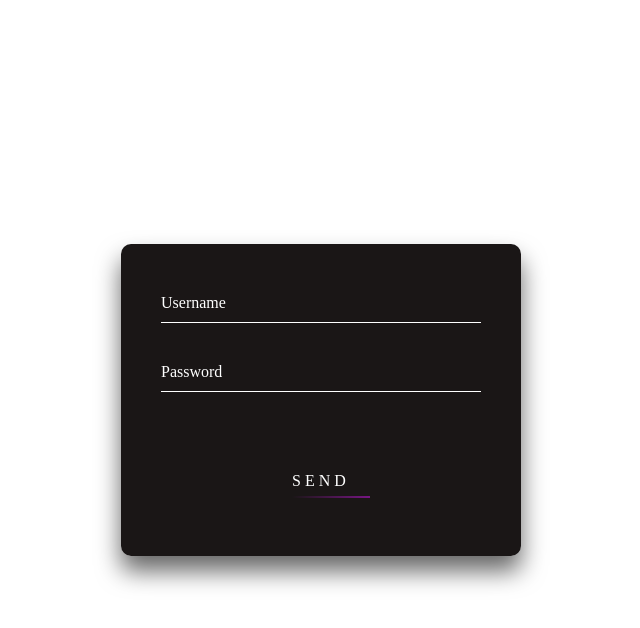
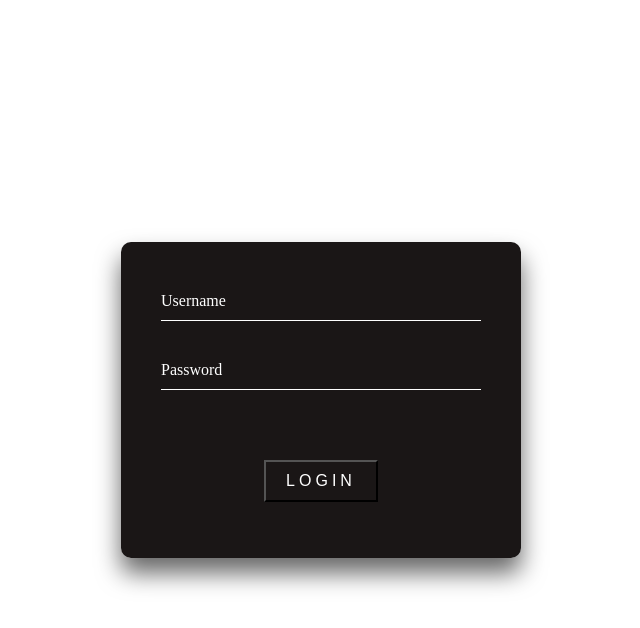
Before and after one commit to Pat101404/Bank_System, a PHP site: page /login/login.php in a window 1280 px wide. Shown: the top 628 px of the page, without its empty margins (319-959 px from the left). Run offline with PHP 8.4, Linux system fonts and the light colour scheme.

Commit message:
basic login page

```diff
--- a/web/index.php
+++ b/web/index.php
@@ -1,6 +1,6 @@
 <html>
 <head>
-  <link rel="stylesheet" href="">
+    <meta http-equiv="refresh" content="0; url='./login/login.php'" />
 </head>
 <body>
 
--- a/web/login/login.css
+++ b/web/login/login.css
@@ -46,11 +46,13 @@
     font-size: 12px;
   }
 
-  .login-box form a {
+  .login-box form input[type="submit"] {
     position: relative;
     display: inline-block;
     padding: 10px 20px;
     color: #ffffff;
+    background-color: transparent;
+    border-radius: 0px;
     font-size: 16px;
     text-decoration: none;
     text-transform: uppercase;
@@ -60,7 +62,7 @@
     letter-spacing: 4px
   }
 
-  .login-box a:hover {
+  .login-box input[type="submit"]:hover {
     background: #8E169E;
     color: #fff;
     border-radius: 5px;
@@ -70,7 +72,7 @@
                 0 0 100px #8E169E;
   }
 
-  .login-box a span {
+  .login-box input[type="submit"] span {
     position: absolute;
     display: block;
   }
@@ -85,7 +87,7 @@
     }
   }
 
-  .login-box a span:nth-child(1) {
+  .login-box input[type="submit"] span:nth-child(1) {
     bottom: 2px;
     left: -100%;
     width: 100%;
--- a/web/login/login.php
+++ b/web/login/login.php
@@ -13,11 +13,10 @@
         <div class="user-box">
             <input type="password" name="" required="">
             <label>Password</label>
-        </div><center>
-        <a href="#">
-            SEND
-            <span></span>
-        </a></center>
+        </div>
+        <center>
+        <input type="submit" value="Login">
+        </center>
     </form>
 </div>
 
```
